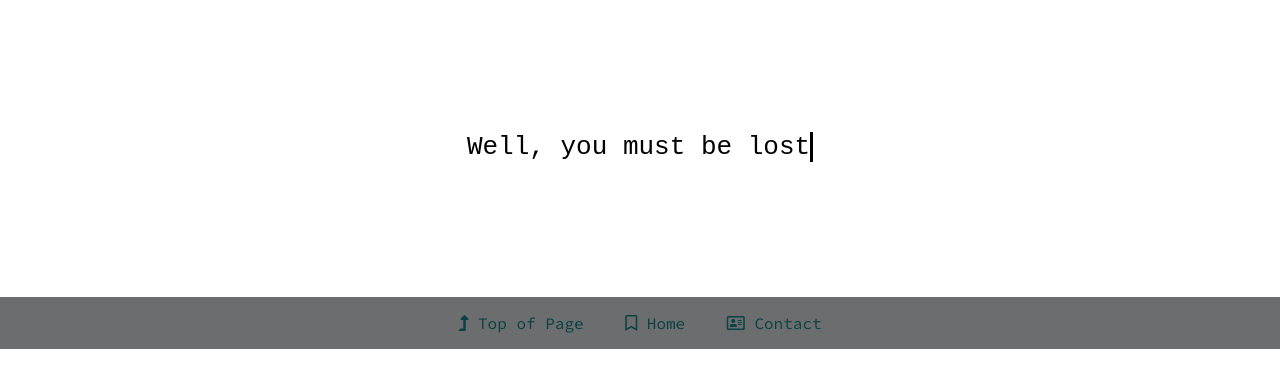
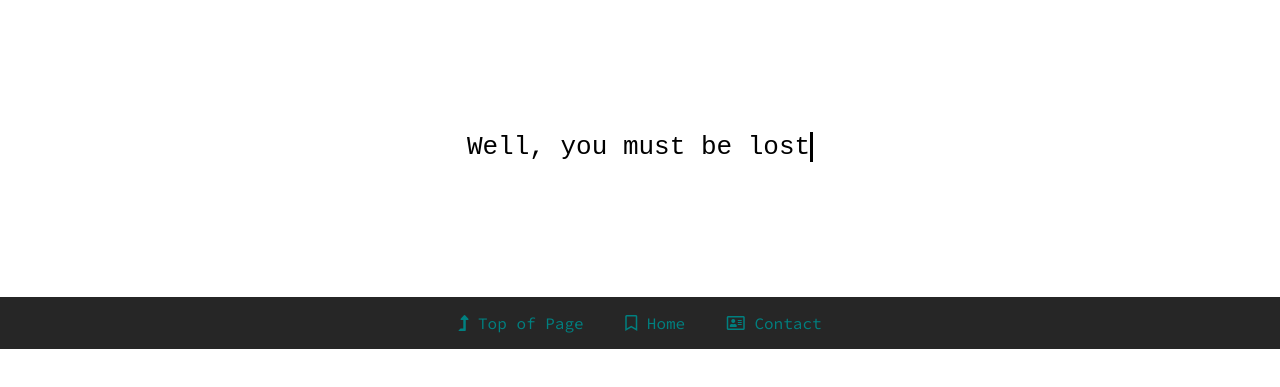
Before and after one commit to tkomasa/Website, a plain HTML site: page index.html in a window 1280 px wide. Shown: the part 73-460 px from the top of the page. Drawn offline with nearby package versions, Linux system fonts and the light colour scheme.

Commit message:
finish sesh

```diff
--- a/styles.css
+++ b/styles.css
@@ -218,7 +218,7 @@ article {
     bottom: 0;
     left: 0;
     padding: 1rem;
-    background-color: #6c6d6e;
+    background-color: #262626;
     text-align: center;
 }
 
@@ -227,9 +227,9 @@ article {
     justify-content: center;
     align-items: center;
     margin: 0rem 1rem;
-    color: rgb(10, 66, 66);
+    color: teal;
 }
 
 .footer a:hover {
-    color: rgb(8, 34, 34);
+    color: rgb(0, 153, 153);
 }
```
